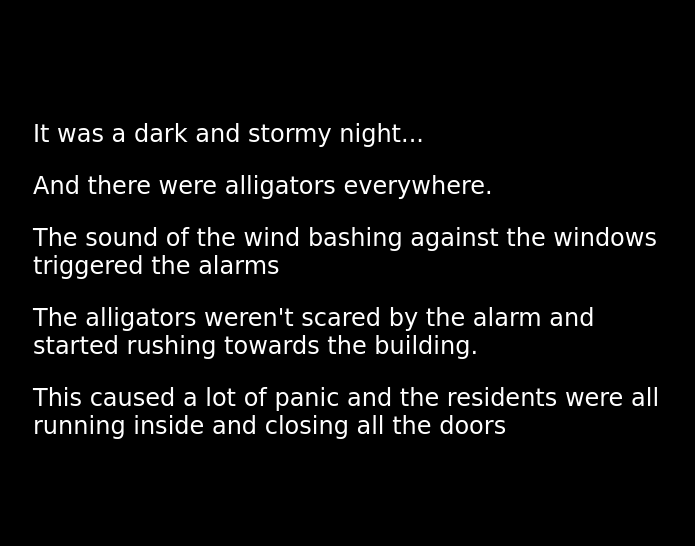
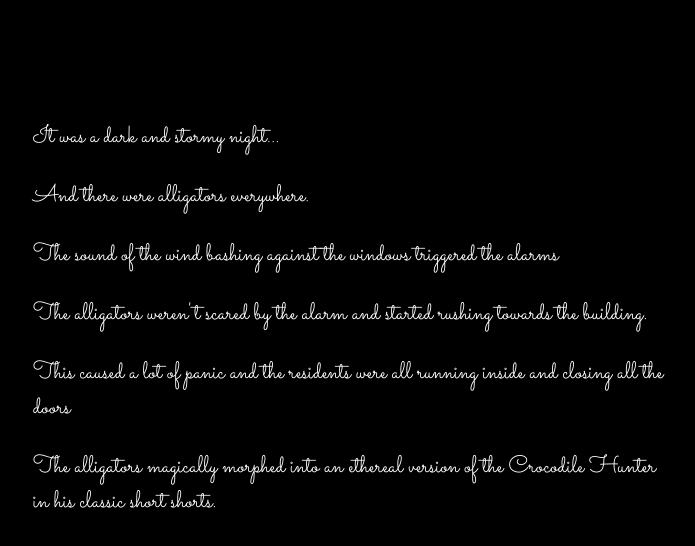
Before and after one commit to alexsdixon/fireside-story, a plain HTML site: page index.html in a window 1280 px wide. Shown: the whole page, without its empty margins (287-982 px from the left). Drawn offline with Linux system fonts and the light colour scheme.

Commit message:
more changes

```diff
--- a/index.html
+++ b/index.html
@@ -10,5 +10,6 @@
 		<p>The sound of the wind bashing against the windows triggered the alarms</p>
 		<p>The alligators weren't scared by the alarm and started rushing towards the building.</p>
 		<p>This caused a lot of panic and the residents were all running inside and closing all the doors</p>
+		<p>The alligators magically morphed into an ethereal version of the Crocodile Hunter in his classic short shorts.</p>
 	</body>
 </html>
--- a/style.css
+++ b/style.css
@@ -2,6 +2,6 @@ body {
 	color: white;
 	background-color: black;
 	font-size: 150%;
-	font-family: 'Satisfy', cursive;
+	font-family: 'Sacramento', cursive;
 	margin: 5em 25%;
 }
```
